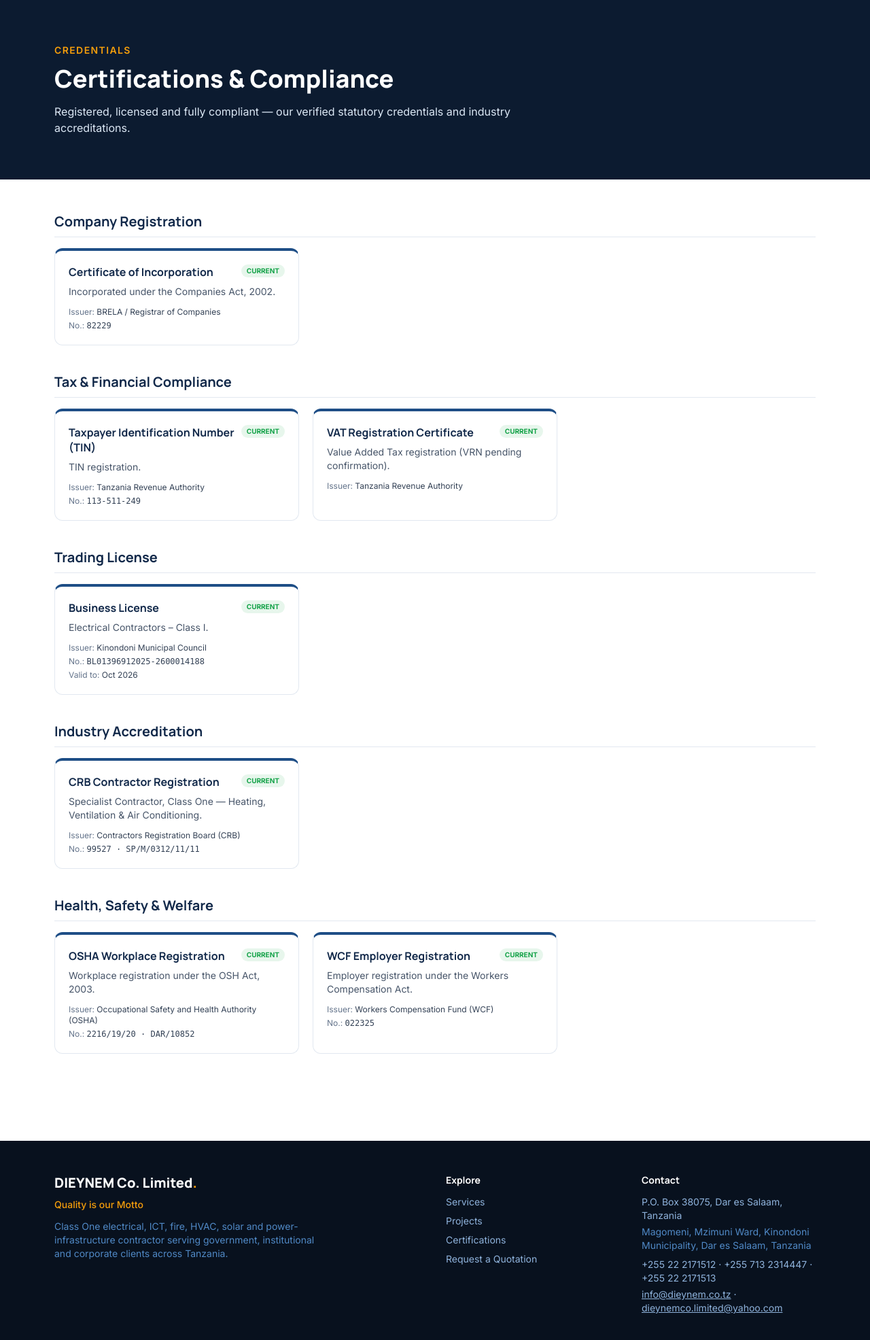
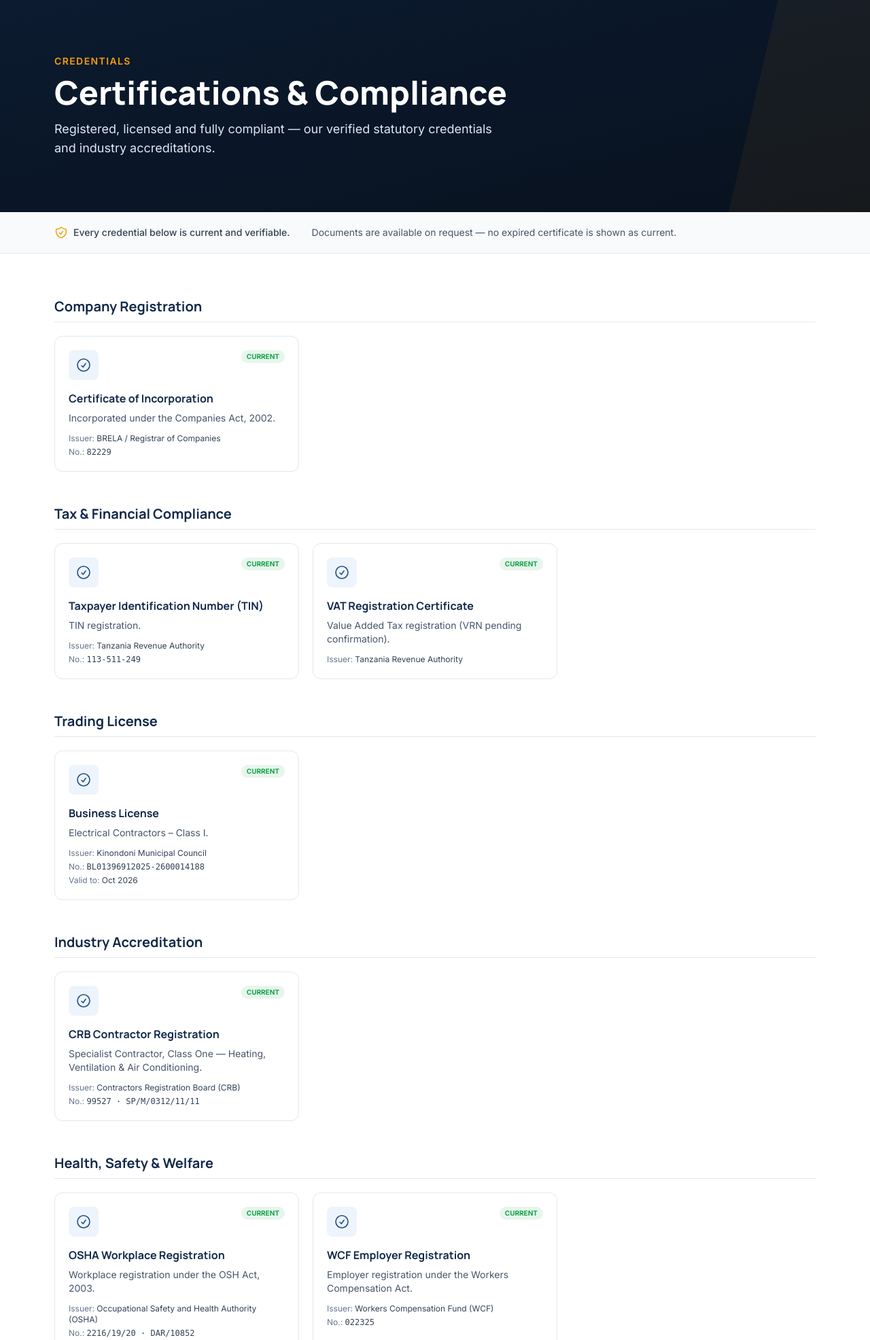
Before and after one commit to MussaJabir/DIEYNEM-Co.-Limited, a Django app: page /certifications/ in a window 1280 px wide. Shown: the part 69-2040 px from the top of the page at 68% size. Run offline with Django 5.2, Linux system fonts and the light colour scheme; data comes from the database, SQL or seed files in the repository; style sheets or scripts are compiled from the project's sources.

Commit message:
feat(public): redesign Certifications page with the inner-page kit
- Shared page header + a reassurance strip (credentials are current and
  verifiable; no expired certificate is shown as current)
- Credential cards upgraded: verified-seal icon, hover lift, current/
  renewing status chips, styled "Download document" button (on-demand,
  opens in a new tab)
- Tender-focused CTA band
- Keeps the content-integrity rule: no raw certificate scans rendered;
  clean cards with download-on-demand only
- Test: page header + CTA render

Co-Authored-By: Claude Opus 4.8 <noreply@anthropic.com>

```diff
--- a/apps/credentials/tests.py
+++ b/apps/credentials/tests.py
@@ -56,3 +56,8 @@ class CertificatePublicTests(TestCase):
         # The seeded Tax Clearance (valid to 2025-12-31) is expired.
         response = self.client.get(reverse("credentials:list"))
         self.assertNotContains(response, "Tax Clearance Certificate")
+
+    def test_list_has_header_and_cta(self):
+        response = self.client.get(reverse("credentials:list"))
+        self.assertContains(response, "Certifications & Compliance")
+        self.assertContains(response, "Request a Quotation")
--- a/templates/public/certifications.html
+++ b/templates/public/certifications.html
@@ -4,38 +4,49 @@
 {% block meta_description %}DIEYNEM Co. Limited is registered, licensed and fully compliant: CRB Specialist Contractor Class One, Electrical Contractors Class I, OSHA, WCF, TIN, VAT and tax clearance.{% endblock %}
 
 {% block content %}
-<section class="bg-navy-900 text-white">
-  <div class="max-w-6xl mx-auto px-4 py-16">
-    <p class="text-amber-500 font-semibold uppercase tracking-widest text-sm">Credentials</p>
-    <h1 class="font-heading text-4xl font-extrabold mt-3">Certifications & Compliance</h1>
-    <p class="mt-4 text-navy-100 max-w-2xl">
-      Registered, licensed and fully compliant &mdash; our verified statutory credentials and industry accreditations.
-    </p>
+{% include "public/_page_header.html" with eyebrow="Credentials" title="Certifications & Compliance" subtitle="Registered, licensed and fully compliant — our verified statutory credentials and industry accreditations." %}
+
+<!-- Reassurance strip -->
+<section class="border-b border-slate-200 bg-slate-50">
+  <div class="max-w-6xl mx-auto px-4 py-5 flex flex-wrap items-center gap-x-8 gap-y-2 text-sm text-slate-600">
+    <span class="inline-flex items-center gap-2 font-medium text-slate-700">
+      <svg class="w-5 h-5 text-amber-500" fill="none" viewBox="0 0 24 24" stroke-width="1.8" stroke="currentColor" aria-hidden="true"><path stroke-linecap="round" stroke-linejoin="round" d="M9 12.75 11.25 15 15 9.75m-3-7.036A11.959 11.959 0 0 1 3.598 6 11.99 11.99 0 0 0 3 9.749c0 5.592 3.824 10.29 9 11.623 5.176-1.332 9-6.03 9-11.622 0-1.31-.21-2.571-.598-3.751h-.152c-3.196 0-6.1-1.248-8.25-3.285Z"/></svg>
+      Every credential below is current and verifiable.
+    </span>
+    <span>Documents are available on request — no expired certificate is shown as current.</span>
   </div>
 </section>
 
-<section class="max-w-6xl mx-auto px-4 py-12 space-y-10">
+<section class="max-w-6xl mx-auto px-4 py-16 space-y-12">
   {% for group in groups %}
-  <div>
-    <h2 class="font-heading text-xl font-bold text-navy-800 mb-4 pb-2 border-b border-slate-200">{{ group.label }}</h2>
+  <div data-reveal>
+    <h2 class="font-heading text-xl font-bold text-navy-800 mb-5 pb-2 border-b border-slate-200">{{ group.label }}</h2>
     <div class="grid gap-5 sm:grid-cols-2 lg:grid-cols-3">
       {% for cert in group.items %}
-      <div class="bg-white border border-slate-200 border-t-4 border-t-navy-600 rounded-xl p-5">
-        <div class="flex justify-between items-start gap-2">
-          <h3 class="font-heading font-bold text-navy-800 leading-snug">{{ cert.name }}</h3>
+      <div class="group bg-white border border-slate-200 rounded-xl p-5 hover:shadow-lg hover:-translate-y-0.5 transition-all duration-200 flex flex-col">
+        <div class="flex items-start justify-between gap-2">
+          <div class="w-11 h-11 rounded-lg bg-navy-50 text-navy-600 flex items-center justify-center shrink-0 group-hover:bg-amber-500 group-hover:text-navy-950 transition-colors">
+            <svg class="w-6 h-6" fill="none" viewBox="0 0 24 24" stroke-width="1.6" stroke="currentColor" aria-hidden="true"><path stroke-linecap="round" stroke-linejoin="round" d="M9 12.75 11.25 15 15 9.75M21 12a9 9 0 1 1-18 0 9 9 0 0 1 18 0Z"/></svg>
+          </div>
           {% if cert.status == 'expiring' %}
             <span class="text-[10px] uppercase font-bold px-2 py-0.5 rounded-full bg-amber-100 text-warn whitespace-nowrap">Renewing</span>
           {% else %}
             <span class="text-[10px] uppercase font-bold px-2 py-0.5 rounded-full bg-ok/10 text-ok whitespace-nowrap">Current</span>
           {% endif %}
         </div>
+        <h3 class="font-heading font-bold text-navy-800 leading-snug mt-4">{{ cert.name }}</h3>
         {% if cert.description %}<p class="text-sm text-slate-600 mt-2">{{ cert.description }}</p>{% endif %}
         <dl class="mt-3 text-xs text-slate-500 space-y-1">
           {% if cert.issuer %}<div>Issuer: <span class="text-slate-700">{{ cert.issuer }}</span></div>{% endif %}
           {% if cert.number %}<div>No.: <span class="text-slate-700 font-mono">{{ cert.number }}</span></div>{% endif %}
           {% if cert.valid_to %}<div>Valid to: <span class="text-slate-700">{{ cert.valid_to|date:"M Y" }}</span></div>{% endif %}
         </dl>
-        {% if cert.can_download %}<a href="{{ cert.file.url }}" class="inline-block mt-3 text-amber-600 text-sm font-semibold">Download &darr;</a>{% endif %}
+        {% if cert.can_download %}
+        <a href="{{ cert.file.url }}" target="_blank" rel="noopener" class="inline-flex items-center gap-1.5 mt-4 pt-3 border-t border-slate-100 text-amber-600 text-sm font-semibold hover:text-amber-700 transition-colors">
+          <svg class="w-4 h-4" fill="none" viewBox="0 0 24 24" stroke-width="2" stroke="currentColor" aria-hidden="true"><path stroke-linecap="round" stroke-linejoin="round" d="M3 16.5v2.25A2.25 2.25 0 0 0 5.25 21h13.5A2.25 2.25 0 0 0 21 18.75V16.5M16.5 12 12 16.5m0 0L7.5 12m4.5 4.5V3"/></svg>
+          Download document
+        </a>
+        {% endif %}
       </div>
       {% endfor %}
     </div>
@@ -44,4 +55,6 @@
   <p class="text-slate-500">Certifications will be listed here soon.</p>
   {% endfor %}
 </section>
+
+{% include "public/_cta_band.html" with cta_title="Need our credentials for a tender?" cta_text="Request our full company profile and statutory documents — or invite DIEYNEM to tender on your next works." %}
 {% endblock %}
```
